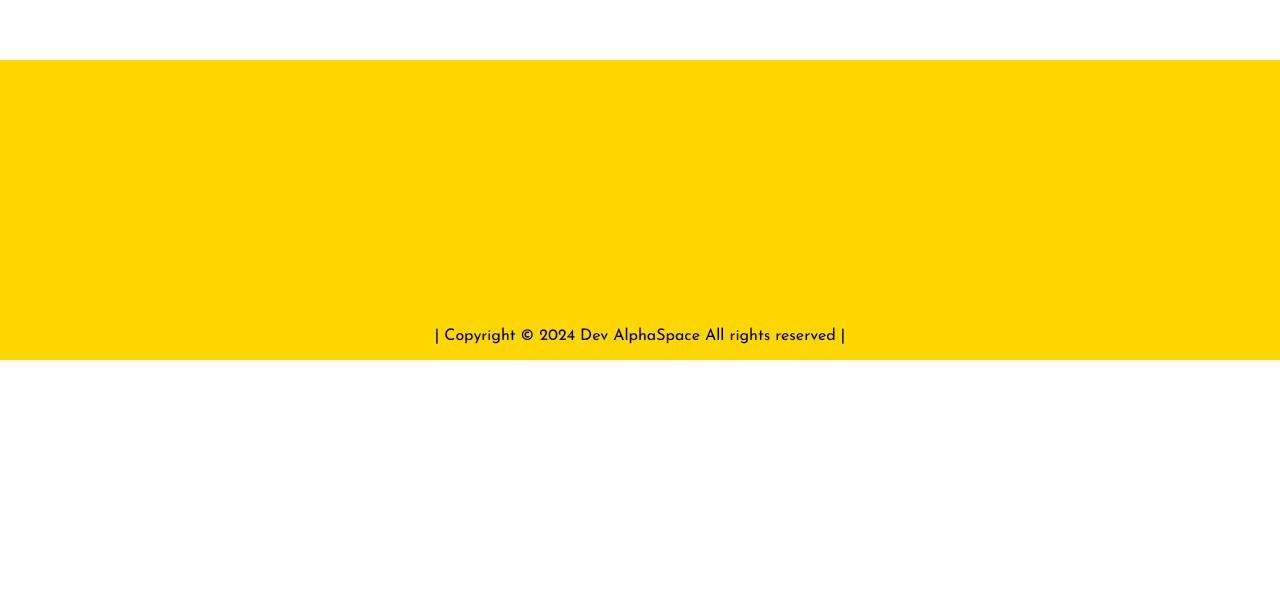
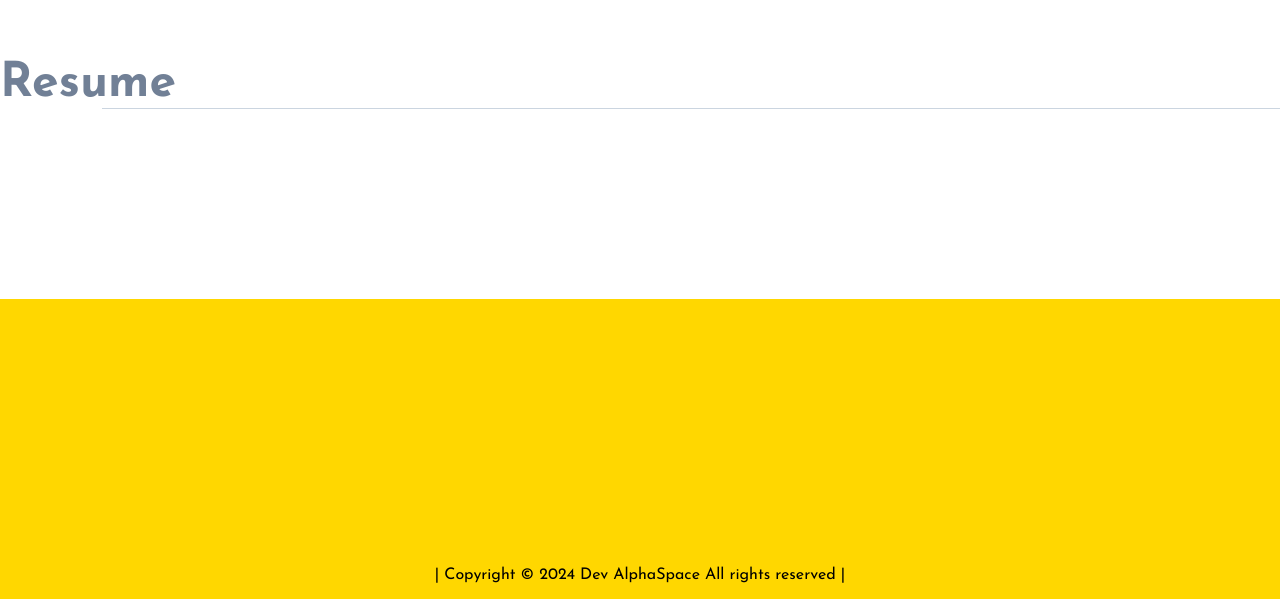
Before and after one commit to dongyunkim96/Portfolio, a React (Create React App) app in the folder my-app/: page / in a window 1280 px wide. Shown: the part 1650-2249 px from the top of the page. Before the commit the page ends 2010 px from the top, so only its background shows below. Built offline with nearby package versions, Linux system fonts and the light colour scheme.

Commit message:
resume ver 1 done

```diff
--- /dev/null
+++ b/my-app/src/components/resume/Resume.jsx
@@ -0,0 +1,76 @@
+import React from "react";
+import {
+    ResumeContainer,
+    ResumeBox,
+    ResumeTitle,
+    ResumeSubTitle1,
+    ResumeSubTitle2,
+    ResumeDescription,
+    ResumeCardWrapper,
+    ResumeCard,
+    ResumeFieldset,
+    ResumeLegend,
+    ResumeRelative,
+    ResumeCardDetail,
+    ResumeCardHeader,
+    ResumeCompany,
+    ResumeDate,
+    ResumeParagraph,
+    DesignWrapper,
+    DesignCircle,
+    DesignLine,
+ } from "./Resume.styled";
+
+const Resume = () => {
+    return (
+        <ResumeContainer id="resume">
+            <ResumeBox>
+                <ResumeTitle>Resume</ResumeTitle>
+                <ResumeSubTitle1></ResumeSubTitle1>
+            </ResumeBox>
+            <ResumeSubTitle2 data-aos="fade-up">
+                <ResumeDescription>Here are my experiences and qualifications.</ResumeDescription>
+            </ResumeSubTitle2>
+            <ResumeCardWrapper>
+                <ResumeCard>
+                    <ResumeFieldset data-aos="zoom-in">
+                        <ResumeLegend>Experience</ResumeLegend>
+                        <ResumeRelative>
+                            <DesignWrapper>
+                                <DesignCircle className="c1"></DesignCircle>
+                                <DesignLine className="line"></DesignLine>
+                                <DesignCircle className="c2"></DesignCircle>
+                            </DesignWrapper>
+                            <ResumeCardDetail>
+                                <ResumeCardHeader>Software Developer</ResumeCardHeader>
+                                <ResumeCompany>Company Name</ResumeCompany>
+                                <ResumeDate>2023.06.24 ~ 2024.01.01</ResumeDate>
+                                <ResumeParagraph>Those are my experiences...</ResumeParagraph>
+                        </ResumeCardDetail>
+                        </ResumeRelative>
+                    </ResumeFieldset>
+                </ResumeCard>
+                <ResumeCard>
+                    <ResumeFieldset data-aos="zoom-in">
+                        <ResumeLegend>Experience</ResumeLegend>
+                        <ResumeRelative>
+                            <DesignWrapper>
+                                <DesignCircle className="c1"></DesignCircle>
+                                <DesignLine className="line"></DesignLine>
+                                <DesignCircle className="c2"></DesignCircle>
+                            </DesignWrapper>
+                            <ResumeCardDetail>
+                                <ResumeCardHeader>Software Developer</ResumeCardHeader>
+                                <ResumeCompany>Company Name</ResumeCompany>
+                                <ResumeDate>2023.06.24 ~ 2024.01.01</ResumeDate>
+                                <ResumeParagraph>Those are my experiences...</ResumeParagraph>
+                        </ResumeCardDetail>
+                        </ResumeRelative>
+                    </ResumeFieldset>
+                </ResumeCard>
+            </ResumeCardWrapper>
+        </ResumeContainer>
+    );
+};
+
+export default Resume;
--- /dev/null
+++ b/my-app/src/components/resume/Resume.styled.js
@@ -0,0 +1,130 @@
+import styled from "styled-components";
+
+export const ResumeContainer = styled.div`
+  margin-top: 15px;
+  width: 100%;
+`;
+
+export const ResumeBox = styled.div`
+  position: relative;
+  margin-bottom: 1.5rem;
+`;
+
+export const ResumeTitle = styled.div`
+  font-size: 3rem;
+  font-weight: 900;
+  color: #718096;
+`;
+
+export const ResumeSubTitle1 = styled.span`
+  height: 1.1px;
+  right: 0;
+  position: absolute;
+  width: 92%;
+  background-color: #cbd5e0;
+  display: block;
+`;
+
+export const ResumeSubTitle2 = styled.div`
+  flex: 1;
+  width: 100%;
+`;
+
+export const ResumeDescription = styled.p`
+  color: #4a5568;
+  font-size: 1.1rem;
+  font-weight: 500;
+  width: 100%;
+`;
+
+export const ResumeCardWrapper = styled.div`
+  width: 90%;
+  max-width: 100%;
+  margin-top: 1.25rem;
+  display: flex;
+  flex-wrap: wrap;
+  gap: 0.625rem;
+`;
+
+export const ResumeCard = styled.div`
+  flex: 1;
+  display: flex;
+  align-items: center;
+  justify-content: center;
+`;
+
+export const ResumeFieldset = styled.fieldset`
+  width: 80%;
+  padding: 1.25rem;
+  padding-top: 3rem;
+`;
+
+export const ResumeLegend = styled.legend`
+  width: auto;
+  margin-left: 50%;
+  transform: translateX(-50%);
+  border: 2px solid #e2e8f0;
+  border-radius: 1.5rem;
+  padding: 0.5rem 2rem;
+  font-weight: 600;
+  font-size: 1.5rem;
+  color: #f6e05e;
+`;
+
+export const ResumeRelative = styled.div`
+  position: relative;
+`;
+
+export const ResumeCardDetail = styled.div`
+  display: flex;
+  position: absolute;
+  left: 10px;
+  top: 50%;
+`;
+
+export const ResumeCardHeader = styled.h1`
+  font-size: 1.4rem;
+  font-weight: 600;
+`;
+
+export const ResumeCompany = styled.span`
+  font-size: 0.9rem;
+  font-weight: 600;
+  color: #718096;
+`;
+
+export const ResumeDate = styled.span`
+  font-size: 0.9rem;
+  font-weight: 600;
+  color: #f6e05e;
+`;
+
+export const ResumeParagraph = styled.p`
+  font-size: 0.9rem;
+  text-align: justify;
+  word-break: break-word;
+  color: #718096;
+`;
+
+export const DesignWrapper = styled.div`
+  position: absolute;
+  left: -160px;
+  top: 50%;
+  transform: translateY(-50%) rotate(90deg);
+  display: flex;
+  align-items: center;
+`;
+
+export const DesignCircle = styled.div`
+  width: 12px;
+  height: 12px;
+  border-radius: 50%;
+  background-color: white;
+  border: 2px solid #f6e05e;
+`;
+
+export const DesignLine = styled.div`
+  width: 230px;
+  height: 2px;
+  background-color: #cbd5e0;
+`;
--- a/my-app/src/pages/Home.jsx
+++ b/my-app/src/pages/Home.jsx
@@ -4,6 +4,7 @@ import Header from "../components/header/Header";
 import NavBar from "../components/navbar/NavBar";
 import Skills from "../components/skills/Skills";
 import Work from "../components/work/Work";
+import Resume from "../components/resume/Resume";
 
 const Home = () => {
     const [darkMode, setDarkMode] = useState(false);
@@ -16,6 +17,7 @@ const Home = () => {
           <Header darkMode={darkMode} toggleDarkMode={toggleDarkMode} />
           <Skills darkMode={darkMode} toggleDarkMode={toggleDarkMode} />
           <Work darkMode={darkMode} toggleDarkMode={toggleDarkMode} />
+          <Resume darkMode={darkMode} toggleDarkMode={toggleDarkMode} />
           <Footer darkMode={darkMode} toggleDarkMode={toggleDarkMode} />
         </>
     );
```
